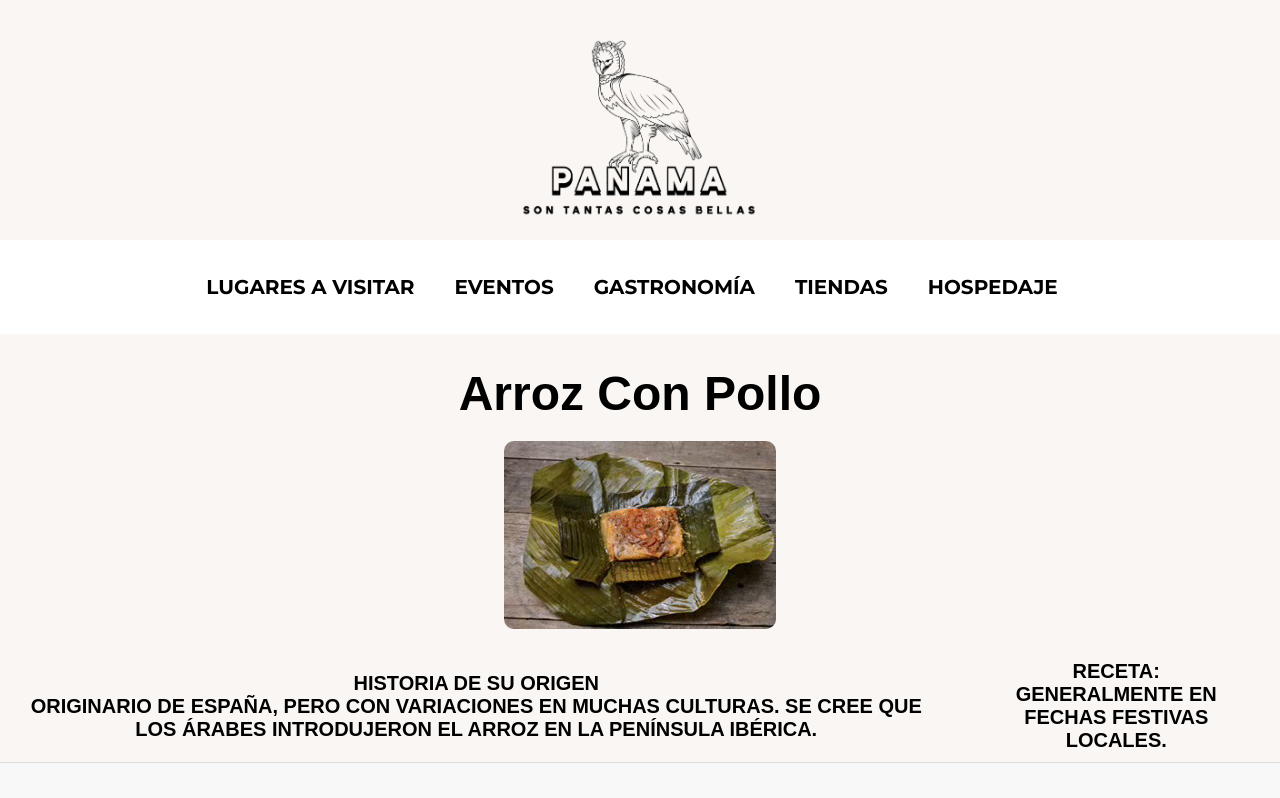
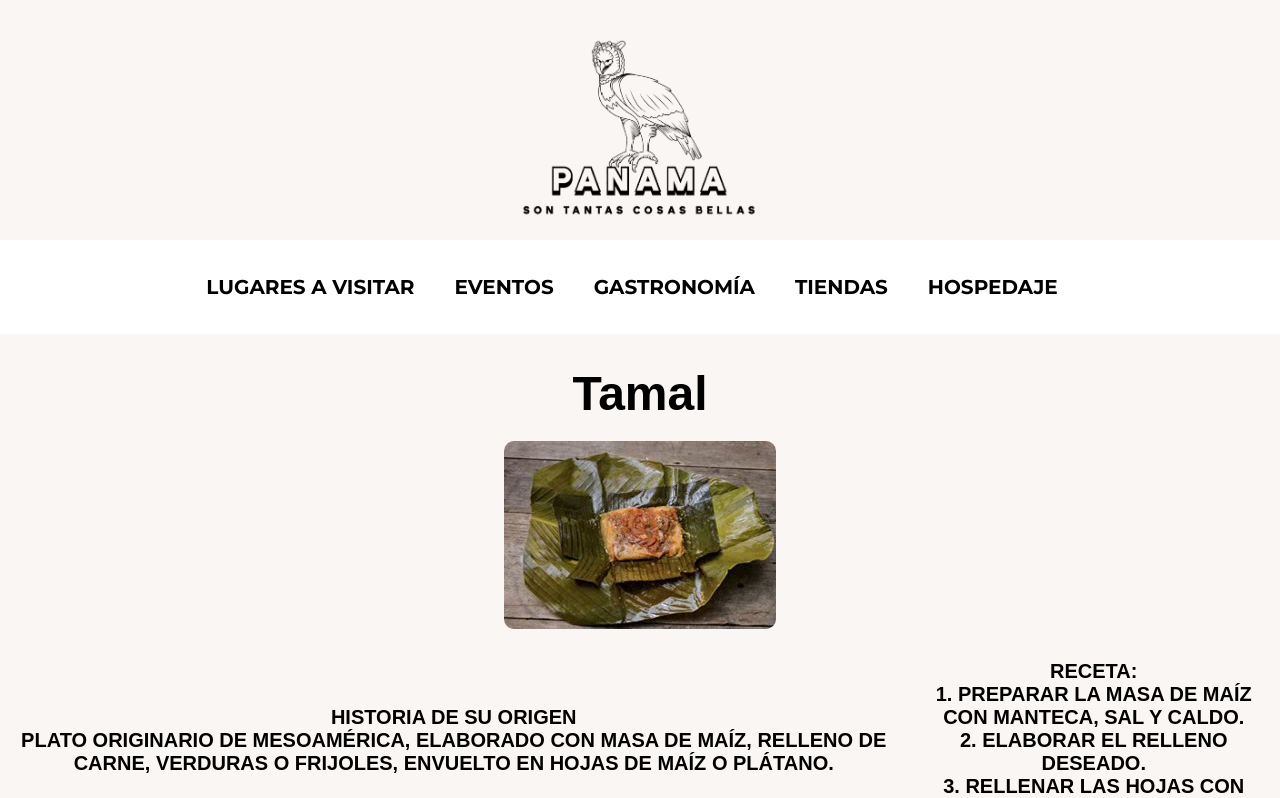
Before and after one commit to EdgarDaza/TurismoWeb, a React (Vite) app: page /Tamal in a window 1280 px wide. Shown: the top 798 px of the page. Built offline with nearby package versions, Linux system fonts and the light colour scheme; some icons are missing.

Commit message:
Cambiada información de las páginas de gastronomía

```diff
--- a/src/Pages/Gastronomia.jsx
+++ b/src/Pages/Gastronomia.jsx
@@ -1,4 +1,4 @@
-import React from 'react';
+
 import './gastronomia.css';
 import imagen1 from '../assets/gastronomia/arroz-con-pollo.jpg';
 import imagen2 from '../assets/gastronomia/sancocho.jpg';
--- a/src/Pages/Paginas_Gastronomia_información/ArrozConPollo.jsx
+++ b/src/Pages/Paginas_Gastronomia_información/ArrozConPollo.jsx
@@ -18,7 +18,10 @@ const Info = () => {
 
           <li>
             <strong>Receta:</strong>
-            <p>Generalmente en fechas festivas locales.</p>
+            <p>1. Sofreír cebolla y ajo en aceite.<br></br>
+            2. Agregar trozos de pollo y cocinar hasta dorar.<br></br>
+            3. Incorporar arroz y sofreír brevemente. 4. Agregar caldo de pollo y cocinar a fuego bajo hasta que el arroz esté tierno.<br></br>
+            5. Condimentar con sal, pimienta y otros condimentos al gusto.</p>
           </li>
 
 
--- a/src/Pages/Paginas_Gastronomia_información/Bienmesabe.jsx
+++ b/src/Pages/Paginas_Gastronomia_información/Bienmesabe.jsx
@@ -4,7 +4,7 @@ import imagen from '../../assets/gastronomia/bienmesabe.jpg'
 const Info = () => {
     return (
       <div>
-        <h1>Arroz Con Pollo</h1>
+        <h1>Bienmesabe</h1>
 
         <img src={imagen} alt="No imagen" className="imagen-principal" />
 
@@ -12,13 +12,16 @@ const Info = () => {
         <ul>
           <li>
             <strong>Historia de Su Origen</strong>
-            <p>Originario de España, pero con variaciones en muchas culturas. Se cree que los árabes introdujeron el arroz en la Península Ibérica.</p>
+            <p>Dulce tradicional de Canarias, España. Su nombre proviene del sabor agradable que produce.</p>
           </li>
 
 
           <li>
             <strong>Receta:</strong>
-            <p>Generalmente en fechas festivas locales.</p>
+            <p>1. Batir yemas de huevo con azúcar hasta obtener una crema.<br></br>
+            2. Agregar almendras molidas y ralladura de limón.<br></br>
+            3. Montar claras a punto de nieve y mezclar suavemente con la crema anterior.<br></br>
+            4. Verter en moldes individuales y refrigerar.</p>
           </li>
 
 
--- a/src/Pages/Paginas_Gastronomia_información/Hojaldra.jsx
+++ b/src/Pages/Paginas_Gastronomia_información/Hojaldra.jsx
@@ -4,7 +4,7 @@ import imagen from '../../assets/gastronomia/hojaldra.jpg'
 const Info = () => {
     return (
       <div>
-        <h1>Arroz Con Pollo</h1>
+        <h1>Hojaldra</h1>
 
         <img src={imagen} alt="No imagen" className="imagen-principal" />
 
@@ -12,13 +12,13 @@ const Info = () => {
         <ul>
           <li>
             <strong>Historia de Su Origen</strong>
-            <p>Originario de España, pero con variaciones en muchas culturas. Se cree que los árabes introdujeron el arroz en la Península Ibérica.</p>
+            <p>Técnica de pastelería originaria de Francia. Consiste en superponer láminas de masa con mantequilla para obtener una textura crujiente y hojaldrada.</p>
           </li>
 
 
           <li>
             <strong>Receta:</strong>
-            <p>Generalmente en fechas festivas locales.</p>
+            <p>La elaboración del hojaldre es un proceso más complejo y requiere de una técnica específica. Básicamente, se trabaja con una masa base y mantequilla, que se pliegan y estiran repetidamente.</p>
           </li>
 
 
--- a/src/Pages/Paginas_Gastronomia_información/Mono.jsx
+++ b/src/Pages/Paginas_Gastronomia_información/Mono.jsx
@@ -4,7 +4,7 @@ import imagen from '../../assets/gastronomia/mono.jpg'
 const Info = () => {
     return (
       <div>
-        <h1>Arroz Con Pollo</h1>
+        <h1>Mono</h1>
 
         <img src={imagen} alt="No imagen" className="imagen-principal" />
 
@@ -12,13 +12,15 @@ const Info = () => {
         <ul>
           <li>
             <strong>Historia de Su Origen</strong>
-            <p>Originario de España, pero con variaciones en muchas culturas. Se cree que los árabes introdujeron el arroz en la Península Ibérica.</p>
+            <p>Plato típico de la costa del Pacífico colombiano. Consiste en un pescado frito, generalmente corvina, acompañado de patacones y ensalada.</p>
           </li>
 
 
           <li>
             <strong>Receta:</strong>
-            <p>Generalmente en fechas festivas locales.</p>
+            <p>1. Limpiar y salpimentar el pescado.<br></br>
+            2. Freír el pescado hasta que esté dorado.<br></br>
+            3. Acompañar con patacones (plátanos verdes maduros fritos y aplastados) y una ensalada fresca (tomate, cebolla, cilantro).</p>
           </li>
 
 
--- a/src/Pages/Paginas_Gastronomia_información/PescadoConPatacones.jsx
+++ b/src/Pages/Paginas_Gastronomia_información/PescadoConPatacones.jsx
@@ -4,7 +4,7 @@ import imagen from '../../assets/gastronomia/pescado-con-patacones.jpg'
 const Info = () => {
     return (
       <div>
-        <h1>Arroz Con Pollo</h1>
+        <h1>Pescado con Patacones</h1>
 
         <img src={imagen} alt="No imagen" className="imagen-principal" />
 
@@ -12,13 +12,16 @@ const Info = () => {
         <ul>
           <li>
             <strong>Historia de Su Origen</strong>
-            <p>Originario de España, pero con variaciones en muchas culturas. Se cree que los árabes introdujeron el arroz en la Península Ibérica.</p>
+            <p>Plato común en muchos países latinoamericanos, consiste en pescado frito o asado acompañado de patacones (plátanos verdes fritos y aplastados).	</p>
           </li>
 
 
           <li>
             <strong>Receta:</strong>
-            <p>Generalmente en fechas festivas locales.</p>
+            <p>1. Marinar el pescado con limón, ajo y especias.<br></br>
+            2. Freír o asar el pescado.<br></br>
+            3. Freír rodajas de plátano verde hasta que estén doradas.<br></br>
+            4. Aplastar las rodajas fritas para formar los patacones.</p>
           </li>
 
 
--- a/src/Pages/Paginas_Gastronomia_información/Plantinta.jsx
+++ b/src/Pages/Paginas_Gastronomia_información/Plantinta.jsx
@@ -4,7 +4,7 @@ import imagen from '../../assets/gastronomia/plantinta.jpg'
 const Info = () => {
     return (
       <div>
-        <h1>Arroz Con Pollo</h1>
+        <h1>Plantinta</h1>
 
         <img src={imagen} alt="No imagen" className="imagen-principal" />
 
@@ -12,13 +12,15 @@ const Info = () => {
         <ul>
           <li>
             <strong>Historia de Su Origen</strong>
-            <p>Originario de España, pero con variaciones en muchas culturas. Se cree que los árabes introdujeron el arroz en la Península Ibérica.</p>
+            <p>Plato típico de algunas regiones de Colombia, elaborado con plátano maduro sancochado y machacado.	</p>
           </li>
 
 
           <li>
             <strong>Receta:</strong>
-            <p>Generalmente en fechas festivas locales.</p>
+            <p>1. Sancochar plátanos maduros hasta que estén suaves.<br></br>
+            2. Machacar los plátanos con un tenedor o pisón.<br></br>
+            3. Condimentar con sal y agregar queso rallado o mantequilla.</p>
           </li>
 
 
--- a/src/Pages/Paginas_Gastronomia_información/Sancocho.jsx
+++ b/src/Pages/Paginas_Gastronomia_información/Sancocho.jsx
@@ -4,7 +4,7 @@ import imagen from '../../assets/gastronomia/sancocho.jpg'
 const Info = () => {
     return (
       <div>
-        <h1>Arroz Con Pollo</h1>
+        <h1>Sancocho</h1>
 
         <img src={imagen} alt="No imagen" className="imagen-principal" />
 
@@ -12,13 +12,17 @@ const Info = () => {
         <ul>
           <li>
             <strong>Historia de Su Origen</strong>
-            <p>Originario de España, pero con variaciones en muchas culturas. Se cree que los árabes introdujeron el arroz en la Península Ibérica.</p>
+            <p>Sopa tradicional de muchos países latinoamericanos, elaborada con diferentes tipos de carnes, verduras y tubérculos.</p>
           </li>
 
 
           <li>
             <strong>Receta:</strong>
-            <p>Generalmente en fechas festivas locales.</p>
+            <p>1. Sofreír cebolla, ajo y sofrito en aceite.<br></br>
+            2. Agregar trozos de carne (res, cerdo, pollo) y cocinar hasta dorar.<br></br>
+            3. Incorporar yuca, ñame, plátano, maíz y otras verduras.<br></br>
+            4. Cubrir con agua y cocinar a fuego bajo hasta que todos los ingredientes estén suaves.<br></br>
+            5. Condimentar con sal, pimienta y otros condimentos al gusto.</p>
           </li>
 
 
--- a/src/Pages/Paginas_Gastronomia_información/Tamal.jsx
+++ b/src/Pages/Paginas_Gastronomia_información/Tamal.jsx
@@ -4,7 +4,7 @@ import imagen from '../../assets/gastronomia/tamal.jpg'
 const Info = () => {
     return (
       <div>
-        <h1>Arroz Con Pollo</h1>
+        <h1>Tamal</h1>
 
         <img src={imagen} alt="No imagen" className="imagen-principal" />
 
@@ -12,13 +12,15 @@ const Info = () => {
         <ul>
           <li>
             <strong>Historia de Su Origen</strong>
-            <p>Originario de España, pero con variaciones en muchas culturas. Se cree que los árabes introdujeron el arroz en la Península Ibérica.</p>
+            <p>Plato originario de Mesoamérica, elaborado con masa de maíz, relleno de carne, verduras o frijoles, envuelto en hojas de maíz o plátano.</p>
           </li>
 
 
           <li>
             <strong>Receta:</strong>
-            <p>Generalmente en fechas festivas locales.</p>
+            <p>1. Preparar la masa de maíz con manteca, sal y caldo.<br></br>
+            2. Elaborar el relleno deseado.<br></br>
+            3. Rellenar las hojas con la masa y cocinar al vapor.</p>
           </li>
 
 
```
